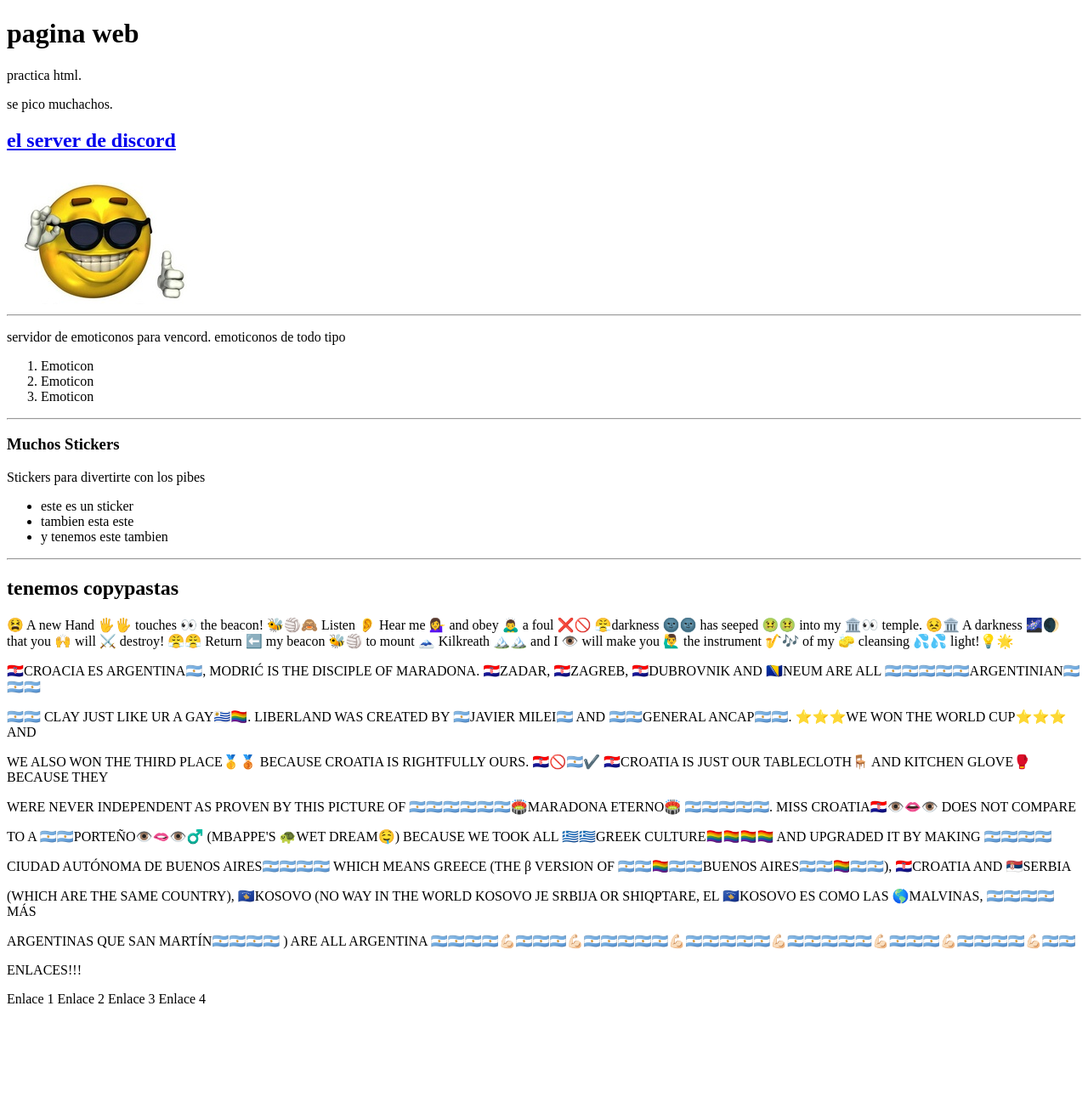
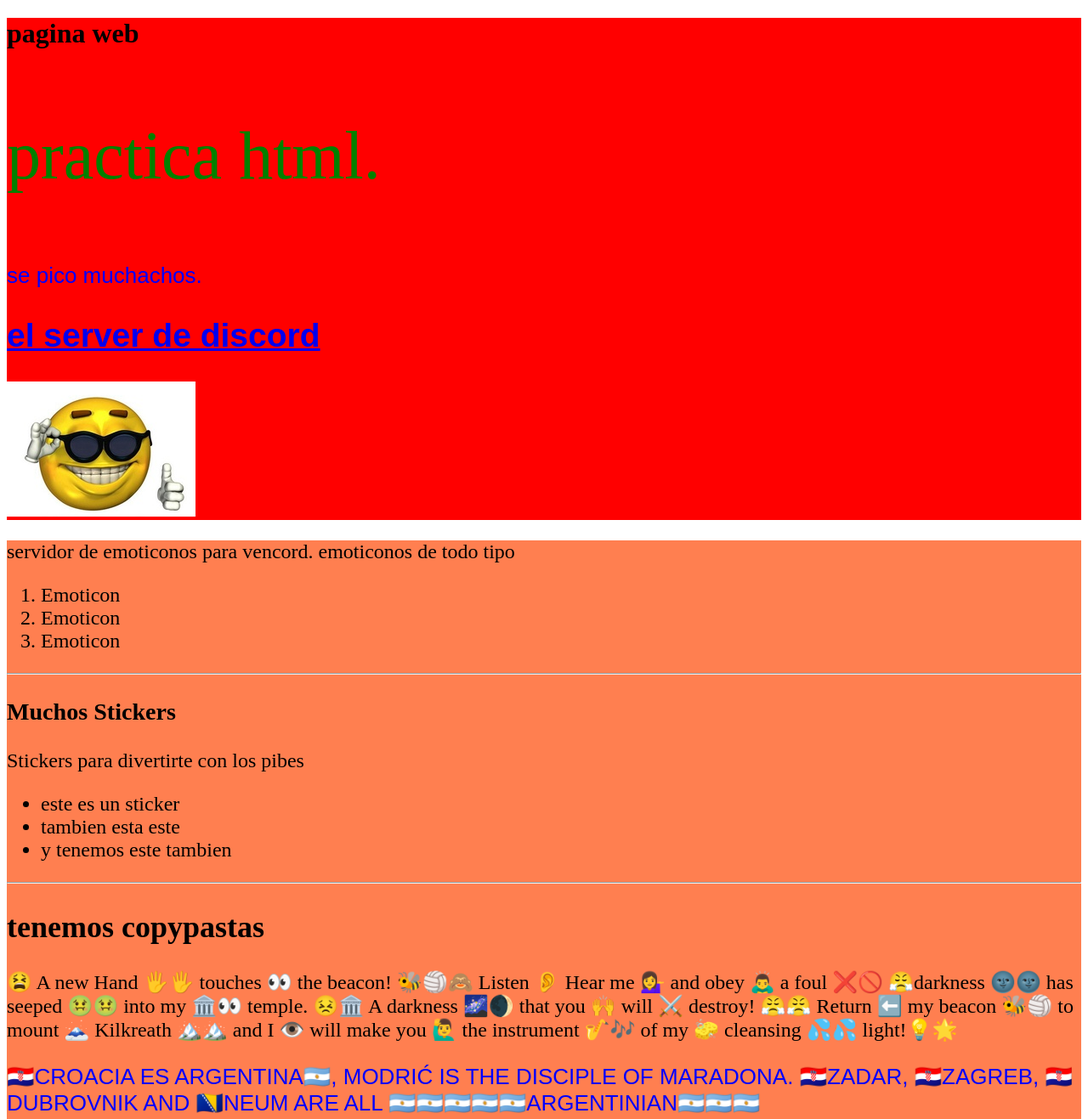
Before and after one commit to RFJVillalba/HTML-HENRY, a plain HTML site: page index.html in a window 1280 px wide. Shown: the top 1317 px of the page at 85% size. Before the commit the page ends 1193 px from the top, so only its background shows below. Drawn offline with Linux system fonts and the light colour scheme.

Commit message:
añadido css

```diff
--- /dev/null
+++ b/Estilos.css
@@ -0,0 +1,28 @@
+.fondo {
+    background-color: red;
+}
+
+.miTexto {
+    font-size: 80px;
+    color: green;
+}
+
+.divider {
+    background-color: aquamarine;
+}
+
+.mainbody {
+    background-color: coral;
+    font-size: 24px;
+    font-family: 'Times New Roman', Times, serif;
+}
+
+hr{
+    background-color: aquamarine;
+}
+
+div{
+    color: blue;
+    font-size: 26px;
+    font-family: fantasy;
+}
--- a/index.html
+++ b/index.html
@@ -1,16 +1,17 @@
 <!DOCTYPE html>
 <html lang="es">
 <head>
+  <link rel="stylesheet" type="text/css" href="./Estilos.css" />
   <meta charset="UTF-8">
   <meta name="viewport" content="width=device-width, initial-scale=1.0">
   <title>Mi Primer Sitio Web</title>
 </head>
 <body>
 
-    <header>
+    <header class="fondo">
 
         <h1>pagina web</h1>
-        <p>practica html.</p>
+        <p class="miTexto">practica html.</p>
         <div>
             <p>se pico muchachos.</p>
             <h2><a href="./locura.html">el server de discord</a></h2>
@@ -22,8 +23,7 @@
 
 
     </header>
-<hr />
-<main>
+<main class="mainbody">
     <section>
       <article>
 
```
